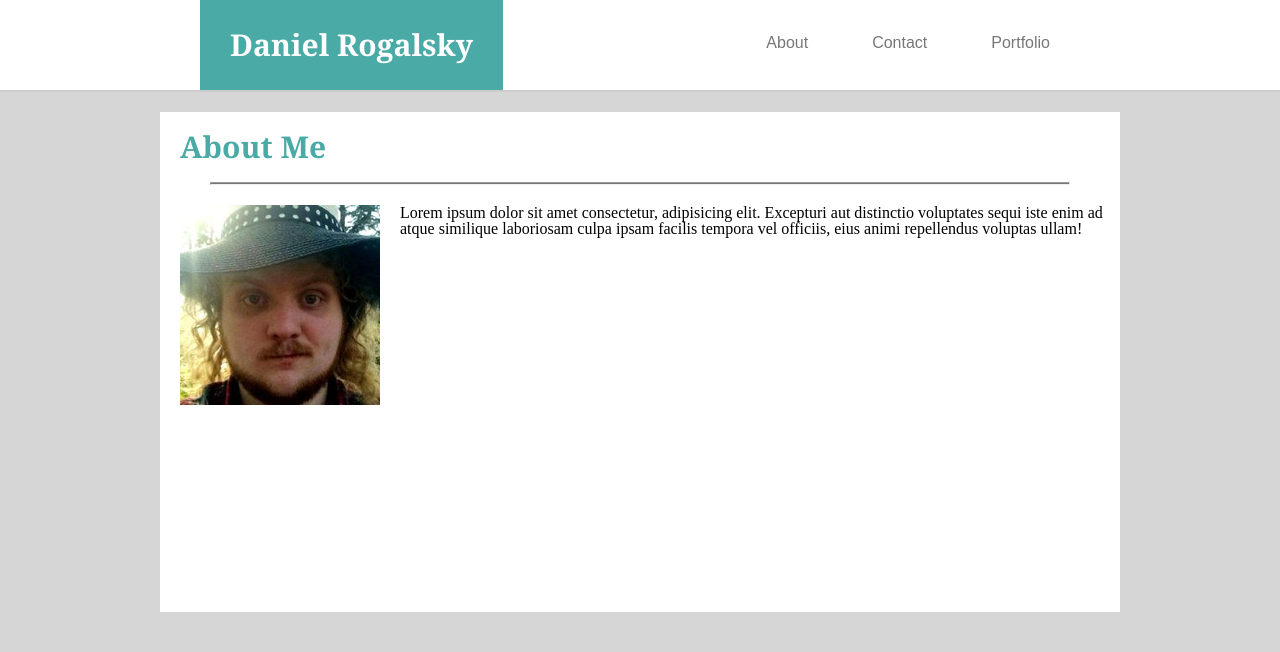
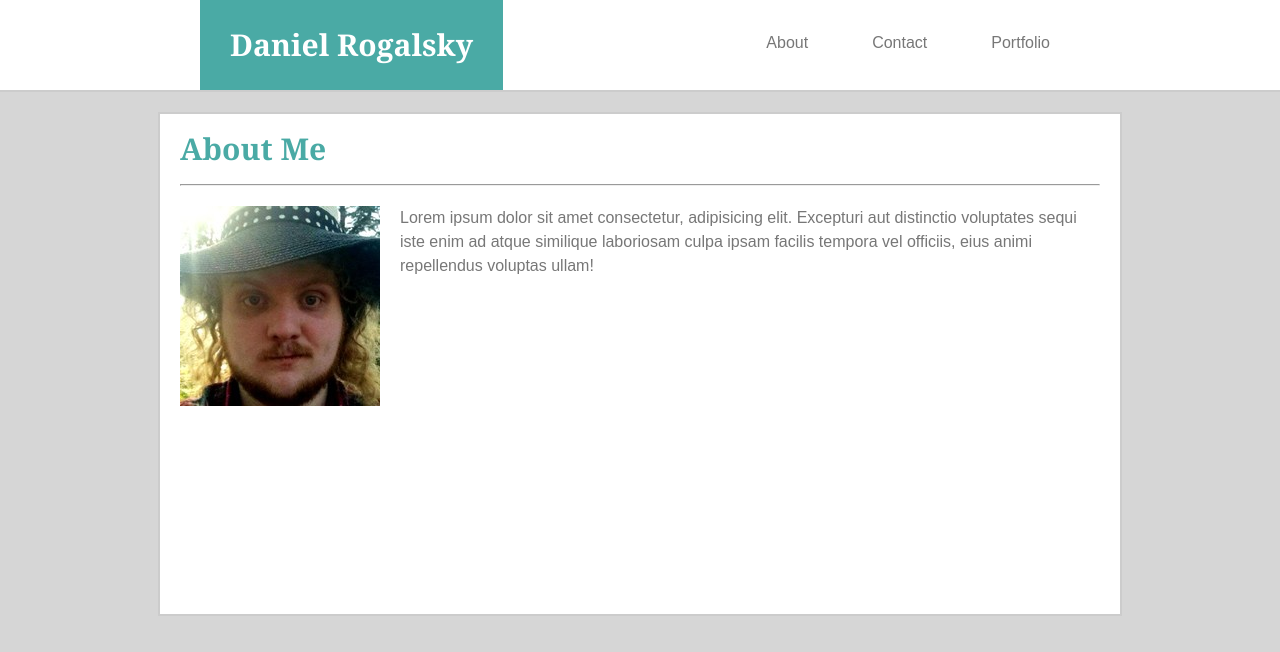
Before and after one commit to DRogalsky/Responsive-Portfolio, a plain HTML site: page index.html in a window 1280 px wide. Drawn offline with Linux system fonts and the light colour scheme.

Commit message:
fixed hr and paragraph css

```diff
--- a/assets/css/style.css
+++ b/assets/css/style.css
@@ -17,6 +17,7 @@
       width: 960px;
       margin: 0 auto;
       height: 500px;
+      border: 2px solid #cccccc;
    }
 
    nav {
@@ -72,12 +73,18 @@
    }
 
    hr {
-      margin: 0px 50px 20px 50px;
-      background-color: #777777;
-      height: 1px;
+      margin: 0px 20px 20px 20px;
+      background-color: #cccccc;
    }
 
    #profile {
       float: left;
       margin: 0px 20px 20px 20px;
    }
+
+   p {
+      margin-right: 20px;
+      font-family: 'Arial', 'Helvetica Neue', Helvetica, sans-serif;
+      color: #777777;
+      line-height: 1.5;
+   }
```
